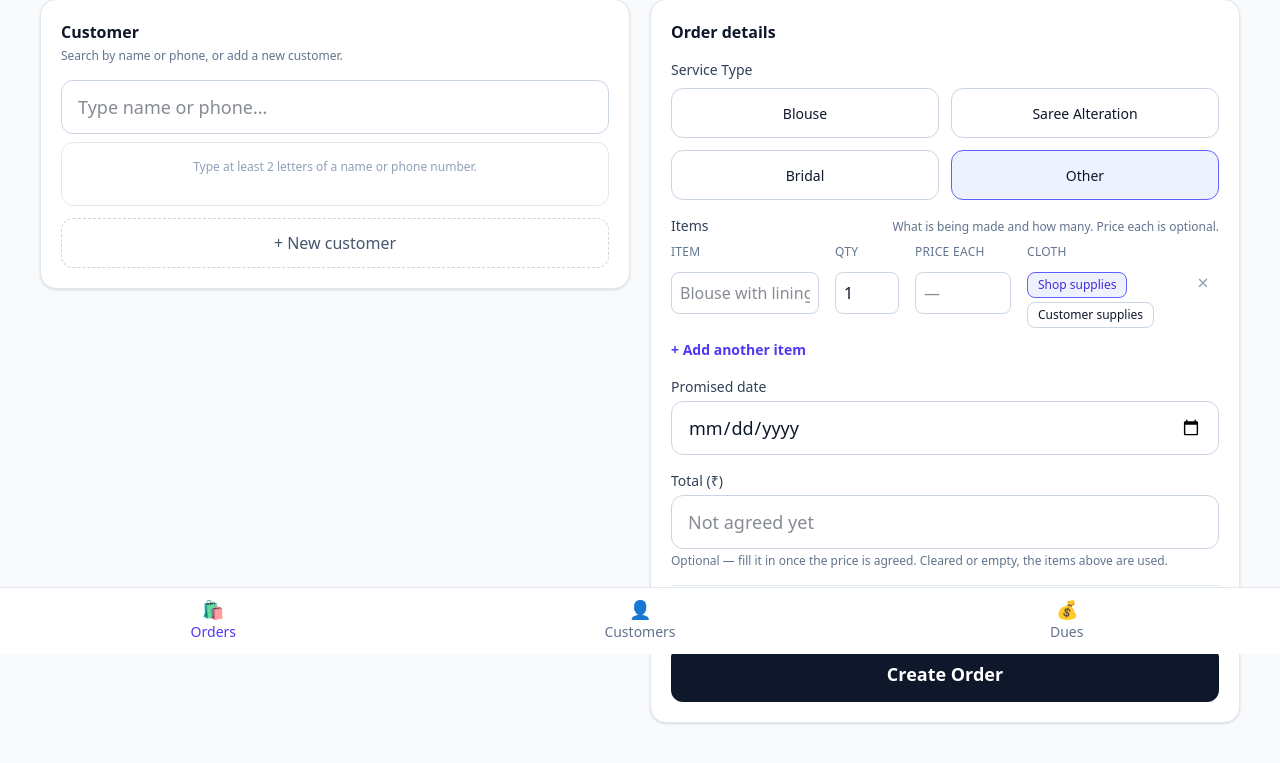
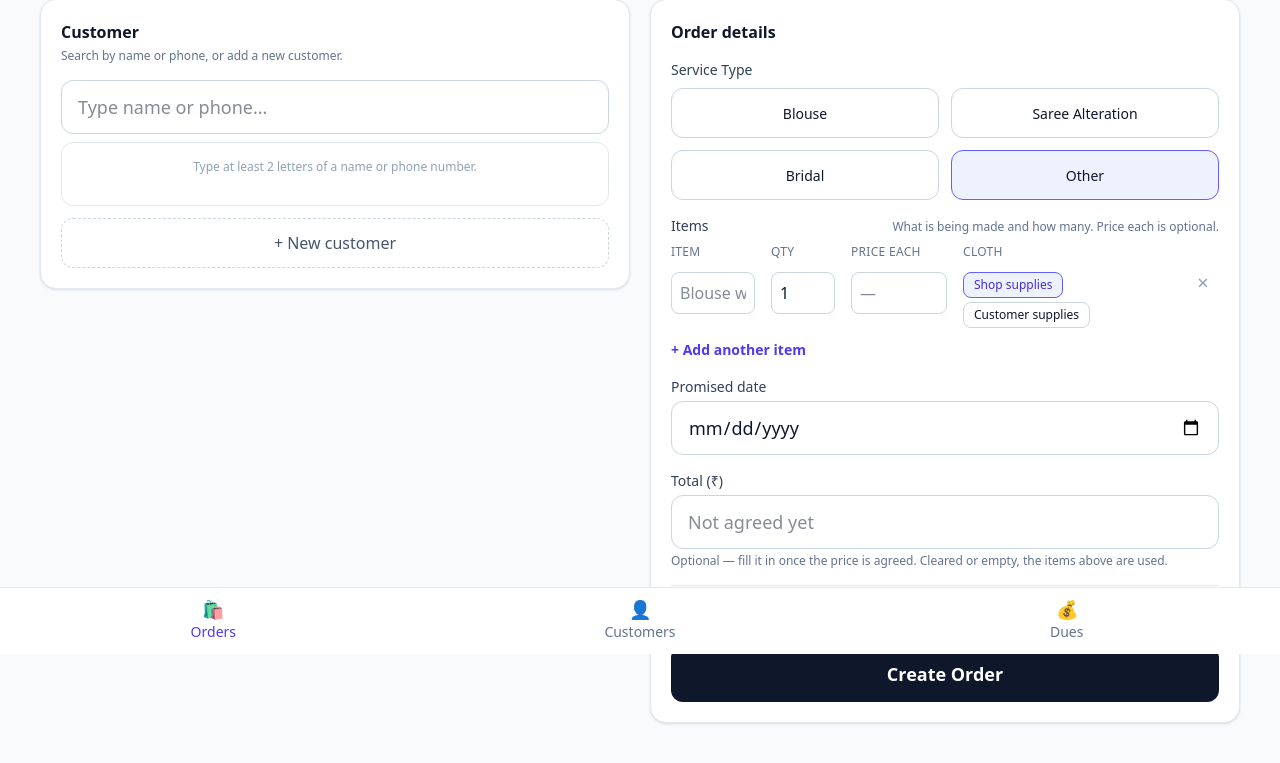
Before and after one commit to Jas2005-ct/Butterfly_designer, a Django app: page /shop/new/ in a window 1280 px wide. Shown: the part 146-909 px from the top of the page. Run offline with Django 5.2, Linux system fonts and the light colour scheme; the visitor is signed in with stand-in values (Sample User, id 1); style sheets or scripts are compiled from the project's sources; some libraries are stand-ins or nearby versions.

Commit message:
fix: cloth chips sit on one row in the item editor
The picker stacked its two chips vertically (flex-col) inside a
w-40 Cloth column, so every item row read as two lines tall and the
editor looked broken rather than dense - the chip pair needs ~220px
as a single row, twice the column the header promised.

Laid the chips out on one row (flex flex-wrap items-center gap-1;
flex-wrap so a narrow tablet still wraps them as whole chips,
whitespace-nowrap keeps a chip from splitting mid-word) and widened
the Cloth column to w-56 to match what a single row of chips really
occupies, so the header stays honest about the column's share of the
table. Item/Qty/Price keep their widths; the Item field absorbs the
difference since w-full lets it flex.

The picker's contract is untouched: nameless radios, the per-row
hidden item_material mirror and the delegated re-sync all behave as
before - this is a layout-only change.

Compiled CSS needed no new delta in this commit: flex-wrap and w-56
were new rules for the build, and the dist stylesheet carrying them
rides with the tray commit that precedes this one (one compiled file,
pre-carries, as that commit's message explains).

- templates/shop/orders/_item_row.html - chips on one row
- templates/shop/orders/_item_rows.html - Cloth column w-40 -> w-56

```diff
--- a/templates/shop/orders/_item_row.html
+++ b/templates/shop/orders/_item_row.html
@@ -31,7 +31,8 @@
         {# _item_rows.html keeps the ticks and the mirror consistent. #}
         {% with current=item.material_source|default:'shop' %}
         <input type="hidden" name="item_material" value="{{ current }}">
-        <div class="flex flex-col items-start gap-1" data-material-picker>
+        {# Chips sit on one row; flex-wrap is the escape hatch on narrow screens. #}
+        <div class="flex flex-wrap items-center gap-1" data-material-picker>
             {% for value, label in material_choices %}
             <label class="inline-flex items-center whitespace-nowrap rounded-lg border border-slate-300 bg-white px-2.5 py-1 text-xs cursor-pointer select-none has-[:checked]:border-indigo-500 has-[:checked]:bg-indigo-50 has-[:checked]:text-indigo-700">
                 <input type="radio" value="{{ value }}" data-material-radio class="sr-only"
--- a/templates/shop/orders/_item_rows.html
+++ b/templates/shop/orders/_item_rows.html
@@ -23,7 +23,7 @@
                 <th class="pb-2 pr-4 font-medium">Item</th>
                 <th class="pb-2 pr-4 w-20 font-medium">Qty</th>
                 <th class="pb-2 pr-4 w-28 font-medium">Price each</th>
-                <th class="pb-2 pr-4 w-40 font-medium">Cloth</th>
+                <th class="pb-2 pr-4 w-56 font-medium">Cloth</th>
                 <th class="pb-2 w-8"></th>
             </tr>
         </thead>
```
